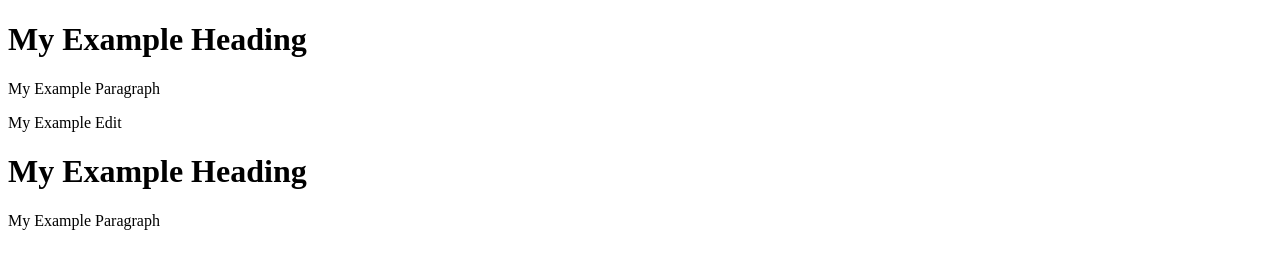
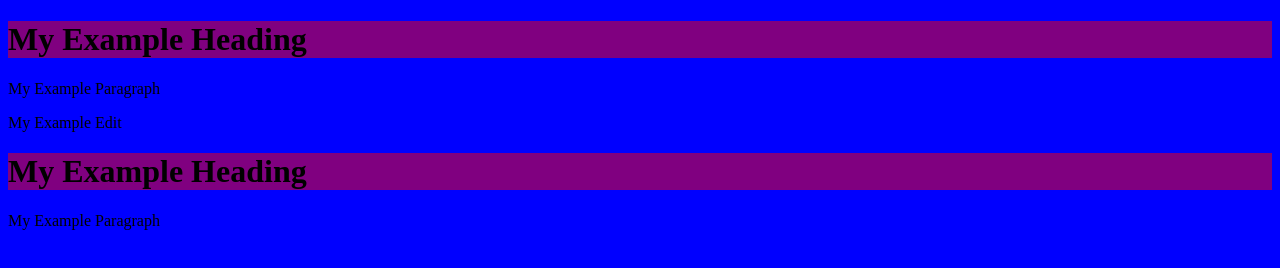
Before and after one commit to DGladman/exampleGit, a plain HTML site: page index.html in a window 1280 px wide. Drawn offline with Linux system fonts and the light colour scheme.

Commit message:
CSS added

```diff
--- a/index.html
+++ b/index.html
@@ -5,6 +5,7 @@
     <meta charset="UTF-8">
     <meta http-equiv="X-UA-Compatible" content="IE=edge">
     <meta name="viewport" content="width=device-width, initial-scale=1.0">
+    <link rel="stylesheet" type="text/css" href="style.css">
     <title>Document</title>
 </head>
 
--- /dev/null
+++ b/style.css
@@ -0,0 +1,6 @@
+body {
+    background-color: blue;
+  }
+  h1 {
+    background-color: purple;
+  }
```
